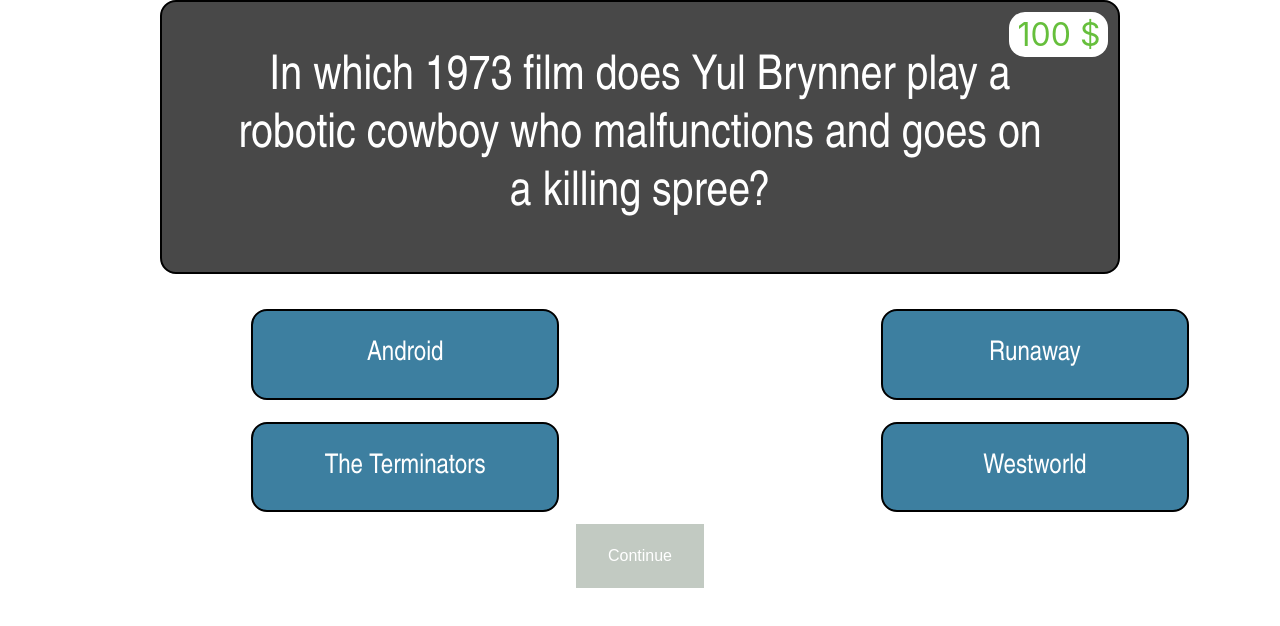
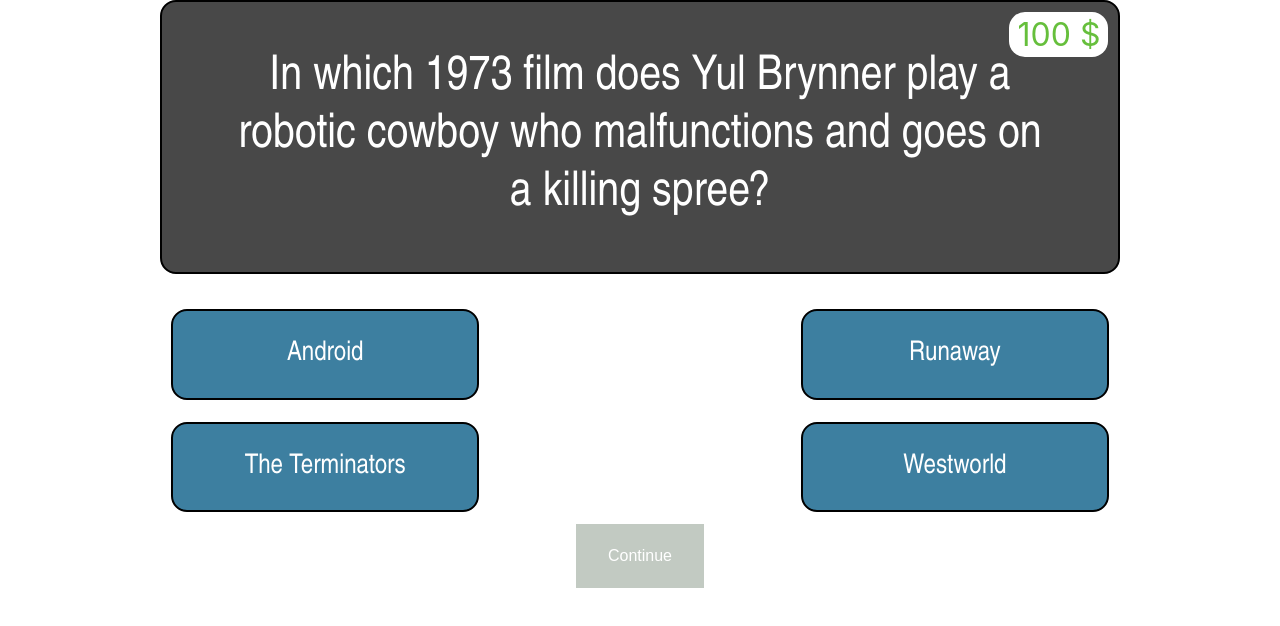
Before and after one commit to Skarzan/trivia-quiz, a React (Create React App) app: page / in a window 1280 px wide. Shown: the top 626 px of the page. Built offline with nearby package versions, Linux system fonts and the light colour scheme.

Commit message:
revert changes

```diff
--- a/src/components/AnswerCard.scss
+++ b/src/components/AnswerCard.scss
@@ -12,8 +12,6 @@
     display: flex;
     justify-content: center;
     align-items: center;
-    position: relative;
-    left: 5rem;
 
     &:hover {
         background-color: #3d7fc2;
```
